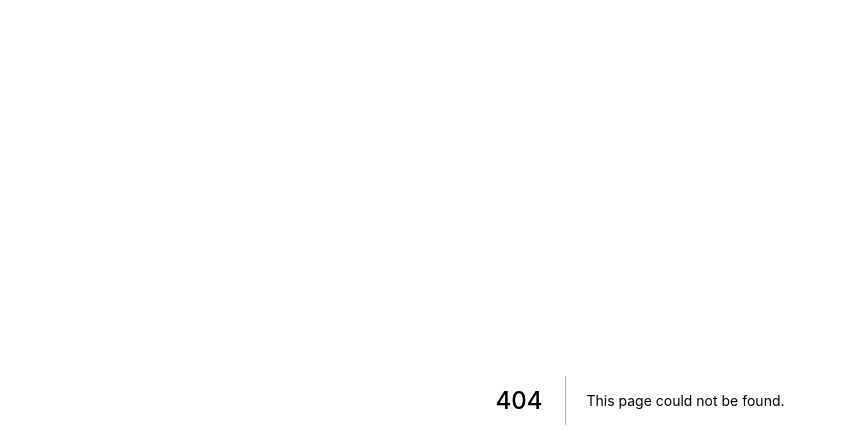
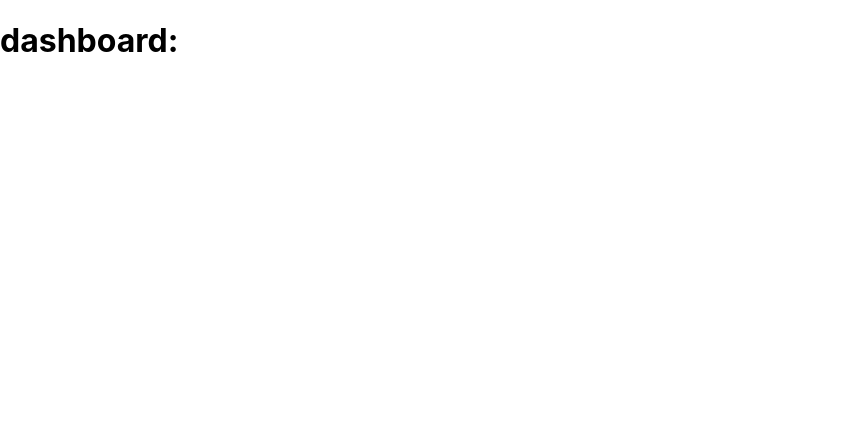
Before and after one commit to padovanitr/ignite-next-auth, a Next.js app: page /dashboard in a window 1280 px wide. Before the commit this address had no page. Shown: the top 448 px of the page, without its empty margins (0-846 px from the left). Built offline with nearby package versions, Linux system fonts and the light colour scheme.

Commit message:
feat: handle authentication and redirect user

```diff
--- a/src/contexts/AuthContext.tsx
+++ b/src/contexts/AuthContext.tsx
@@ -1,13 +1,21 @@
-import { createContext, ReactNode } from 'react'
+import { createContext, ReactNode, useState } from 'react'
+import Router from 'next/router'
 import { api } from '../services/api'
+
+type User = {
+    email: string;
+    permissions: string[];
+    roles: string[];
+}
 
 type SignInCredentials = {
     email: string;
     password: string;
 }
 
-type AuthcontextData = {
+type AuthContextData = {
     signIn(credentials: SignInCredentials): Promise<void>;
+    user: User;
     isAthenticated: boolean
 }
 
@@ -15,10 +23,11 @@
     children: ReactNode;
 }
 
-export const AuthContext = createContext({} as AuthcontextData)
+export const AuthContext = createContext({} as AuthContextData)
 
 export function AuthProvider({ children }: AuthProviderProps) {
-    const isAthenticated = false
+    const [user, setUser] = useState<User>();
+    const isAthenticated = !!user;
 
     async function signIn({ email, password }: SignInCredentials){
         try {
@@ -27,14 +36,22 @@
                 password
             })
 
-            console.log(response.data)
+            const { permissions, roles } = response.data
+
+            setUser({
+                email,
+                permissions,
+                roles
+            })
+
+            Router.push('/dashboard')
         } catch (error) {
             console.log(error)
         }
     }
 
     return (
-        <AuthContext.Provider value={{ signIn, isAthenticated }}>
+        <AuthContext.Provider value={{ signIn, isAthenticated, user }}>
             {children}
         </AuthContext.Provider>
     )
--- /dev/null
+++ b/src/pages/dashboard.tsx
@@ -0,0 +1,9 @@
+import { useContext } from "react"
+import { AuthContext } from "../contexts/AuthContext"
+
+export default function Dashboard(){
+    const { user } = useContext(AuthContext)
+    return (
+        <h1>dashboard: {user?.email}</h1>
+    )
+}
--- a/tsconfig.json
+++ b/tsconfig.json
@@ -4,7 +4,7 @@
     "lib": ["dom", "dom.iterable", "esnext"],
     "allowJs": true,
     "skipLibCheck": true,
-    "strict": true,
+    "strict": false,
     "forceConsistentCasingInFileNames": true,
     "noEmit": true,
     "esModuleInterop": true,
```
